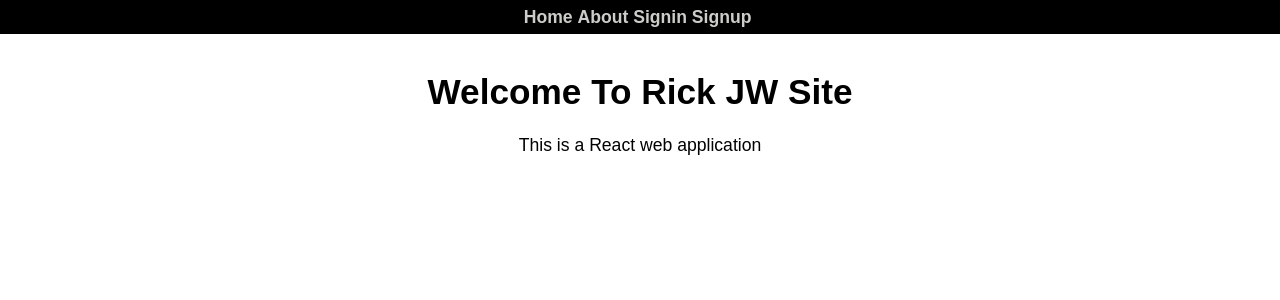
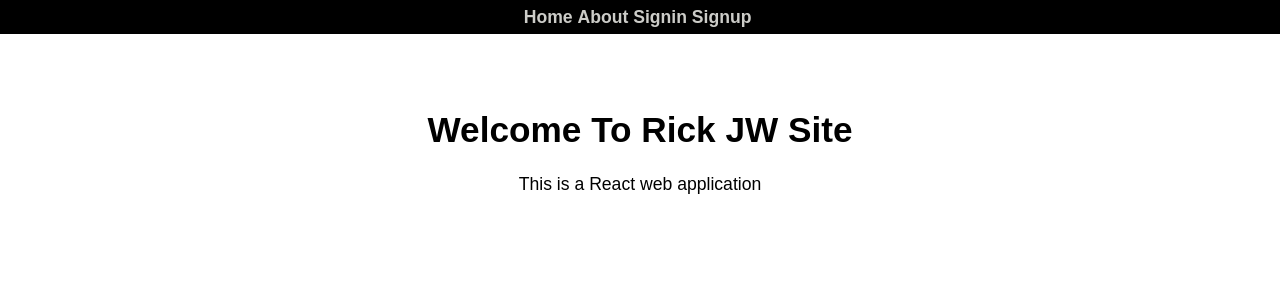
Before and after one commit to quobod/RBR, a React (Create React App) app in the folder client/: page / in a window 1280 px wide. Shown: the top 300 px of the page. Built offline with nearby package versions, Linux system fonts and the light colour scheme.

Commit message:
Modified style

```diff
--- a/client/src/App.css
+++ b/client/src/App.css
@@ -1,5 +1,6 @@
 .container {
   display: grid;
+  margin: 2.4rem 0 0 0;
 }
 
 .nav-bar {
```
